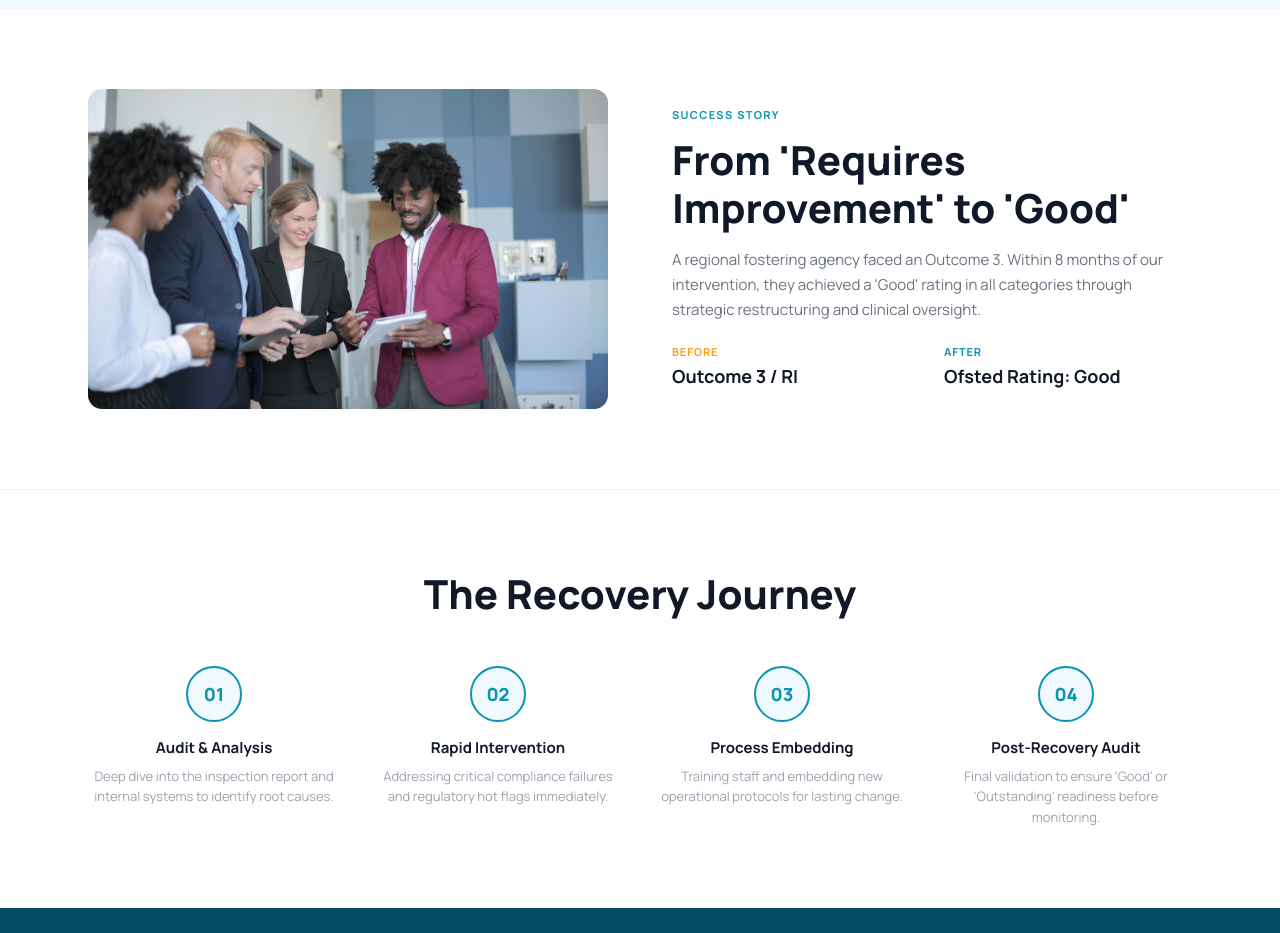
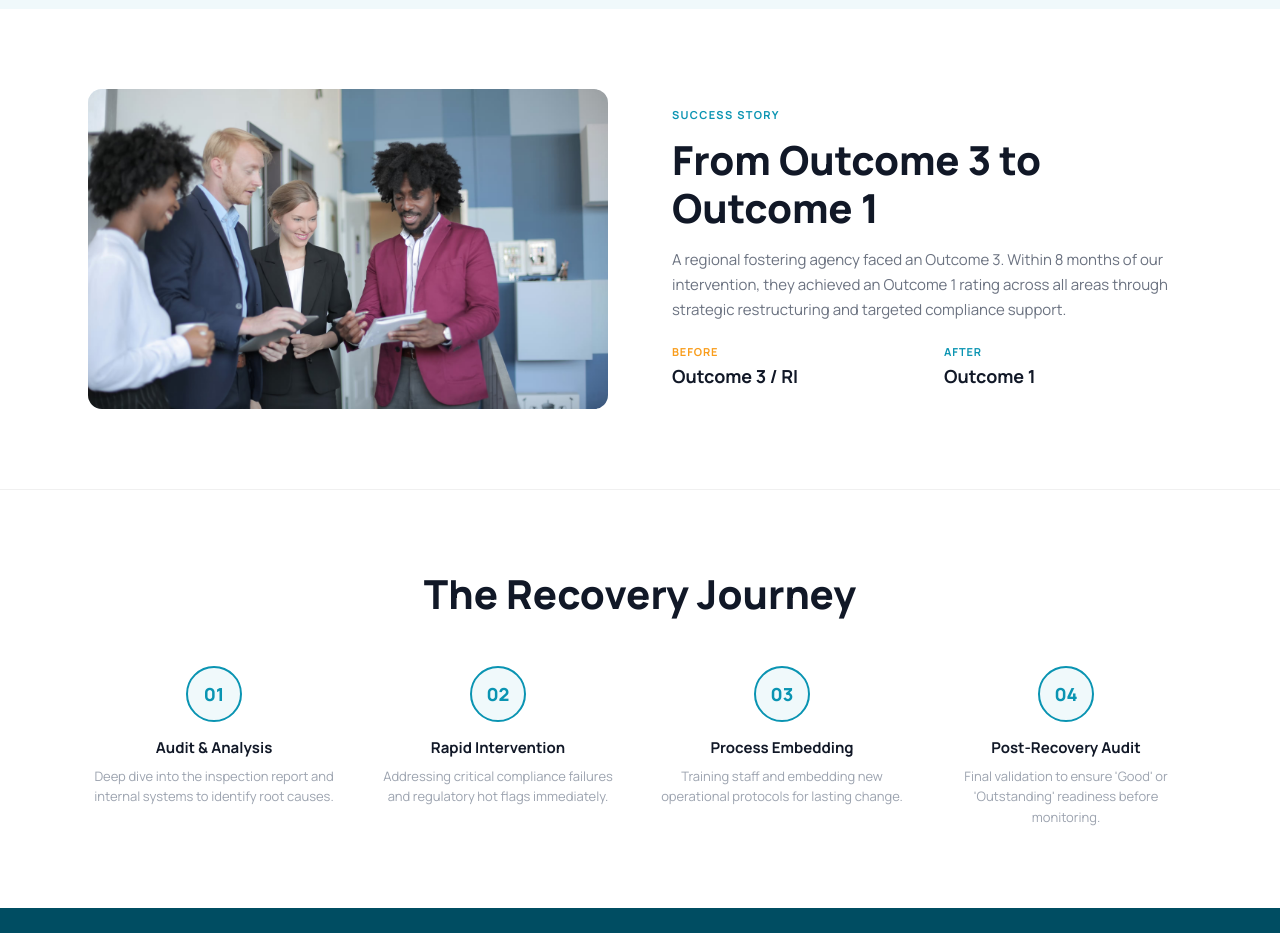
Before and after one commit to Ricki100/SAP, a plain HTML site: page post-inspection.html in a window 1280 px wide. Shown: the part 1740-2673 px from the top of the page. Drawn offline with nearby package versions, Linux system fonts and the light colour scheme.

Commit message:
outcome 3 to 1

```diff
--- a/post-inspection.html
+++ b/post-inspection.html
@@ -99,8 +99,8 @@
       </div>
       <div>
         <span style="font:700 11px/1 'Manrope',sans-serif;letter-spacing:0.12em;text-transform:uppercase;color:#0a94b2;display:block;margin-bottom:16px;">SUCCESS STORY</span>
-        <h2 style="font:800 40px/1.2 'Manrope',sans-serif;color:#111827;margin-bottom:16px;">From 'Requires Improvement' to 'Good'</h2>
-        <p style="font:400 15px/1.65 'Manrope',sans-serif;color:#6b7280;margin-bottom:24px;">A regional fostering agency faced an Outcome 3. Within 8 months of our intervention, they achieved a 'Good' rating in all categories through strategic restructuring and clinical oversight.</p>
+        <h2 style="font:800 40px/1.2 'Manrope',sans-serif;color:#111827;margin-bottom:16px;">From Outcome 3 to Outcome 1</h2>
+        <p style="font:400 15px/1.65 'Manrope',sans-serif;color:#6b7280;margin-bottom:24px;">A regional fostering agency faced an Outcome 3. Within 8 months of our intervention, they achieved an Outcome 1 rating across all areas through strategic restructuring and targeted compliance support.</p>
         <div style="display:grid;grid-template-columns:1fr 1fr;gap:24px;">
           <div>
             <div style="font:700 11px/1 'Manrope',sans-serif;letter-spacing:0.08em;text-transform:uppercase;color:#f99d1c;margin-bottom:8px;">Before</div>
@@ -108,7 +108,7 @@
           </div>
           <div>
             <div style="font:700 11px/1 'Manrope',sans-serif;letter-spacing:0.08em;text-transform:uppercase;color:#0a94b2;margin-bottom:8px;">After</div>
-            <div style="font:700 18px/1.3 'Manrope',sans-serif;color:#111827;">Ofsted Rating: Good</div>
+            <div style="font:700 18px/1.3 'Manrope',sans-serif;color:#111827;">Outcome 1</div>
           </div>
         </div>
       </div>
```
